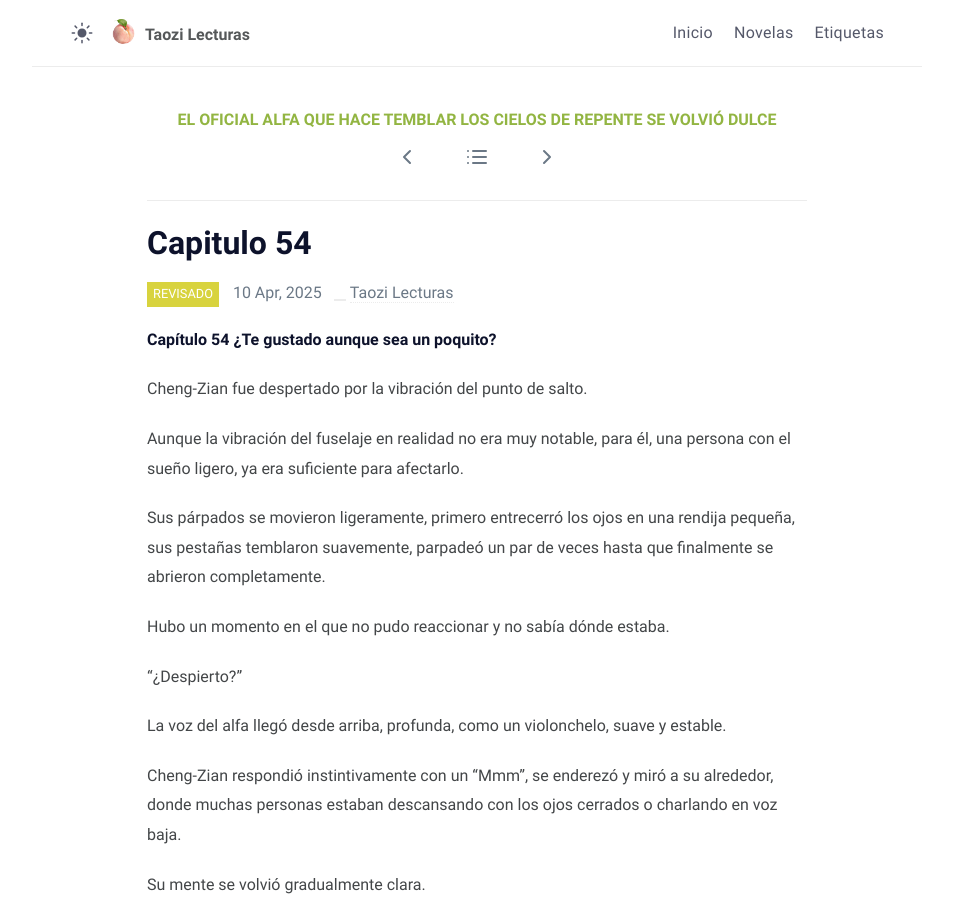
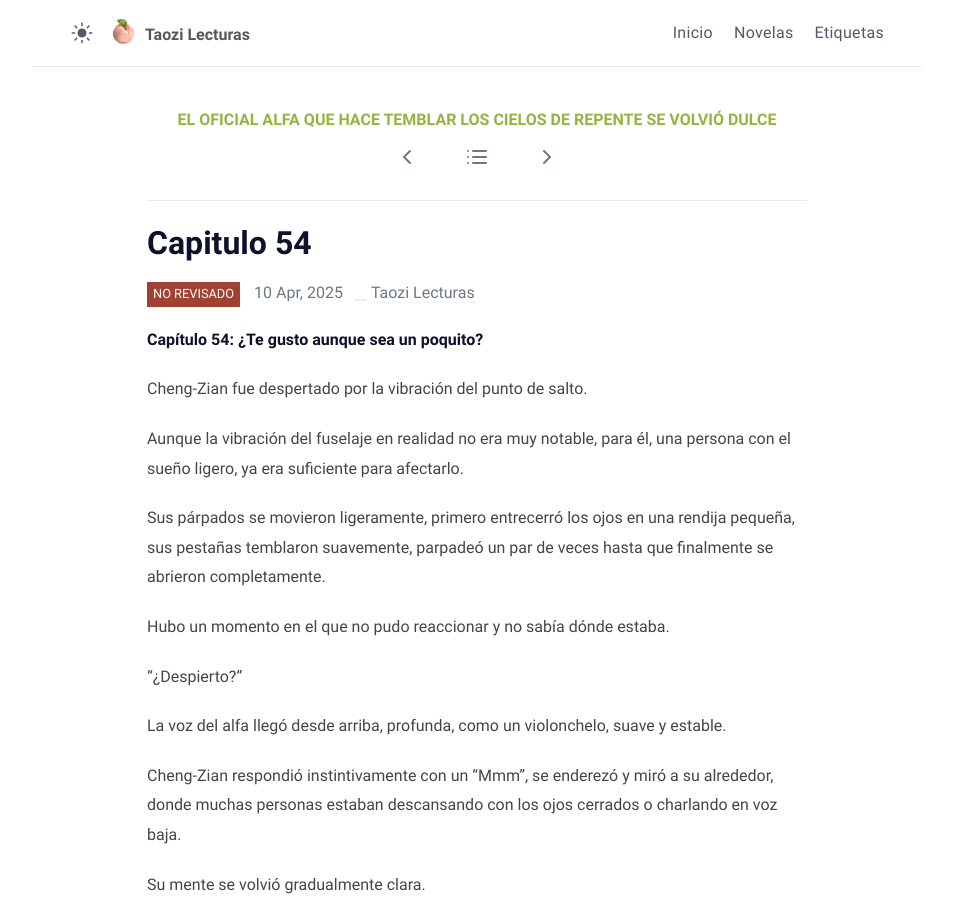
Before and after one commit to taozi-lecturas/taozi-lecturas.github.io, a Jekyll site: the page built from novelas/eoaqhtlcdrsvd/_posts/2025-04-10-capitulo-54.md, in a window 1280 px wide and 900 px high. Shown: the whole window, without its empty margins (163-1116 px from the left). Built offline with Jekyll 4.4.1, drawn with Linux system fonts in a browser that asks for light colours.

Commit message:
Update chapter 54 y 56

```diff
--- a/novelas/eoaqhtlcdrsvd/_posts/2025-04-10-capitulo-54.md
+++ b/novelas/eoaqhtlcdrsvd/_posts/2025-04-10-capitulo-54.md
@@ -5,10 +5,12 @@ date:   2025-04-10 20:00:00 +0000
 
 novel: El oficial alfa que hace temblar los cielos de repente se volvió dulce
 order: 54
-status: 1
+
+status: -1
+
 ---
 
-**Capítulo 54 ¿Te gustado aunque sea un poquito?**
+**Capítulo 54: ¿Te gusto aunque sea un poquito?**
 
 Cheng-Zian fue despertado por la vibración del punto de salto.
 
```
Also changed, not shown: novelas/eoaqhtlcdrsvd/_posts/2025-04-10-capitulo-56.md (+2 -1 lines).
